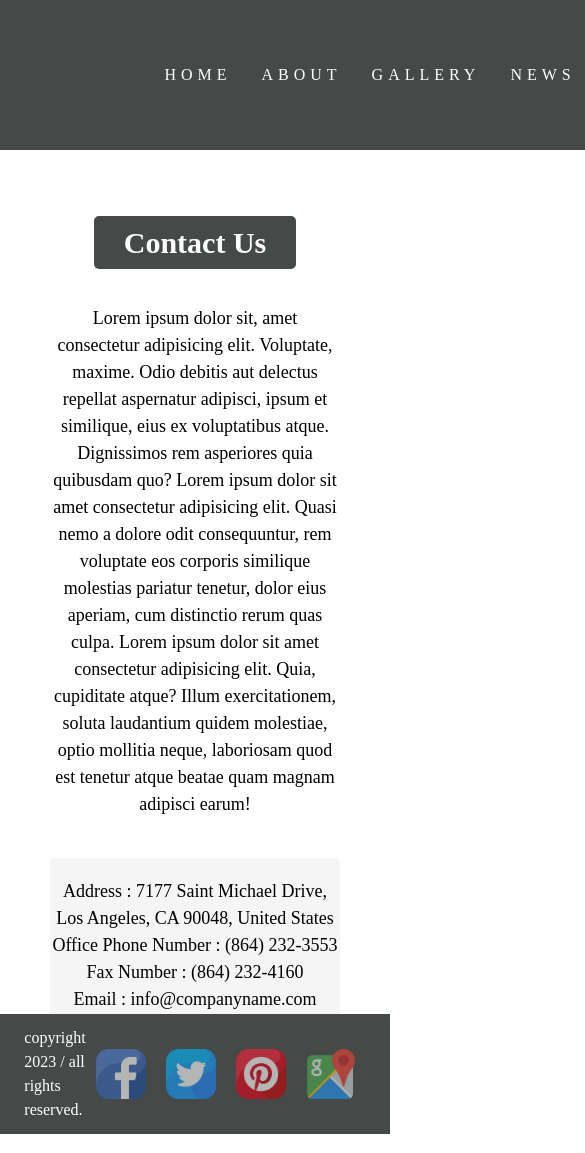
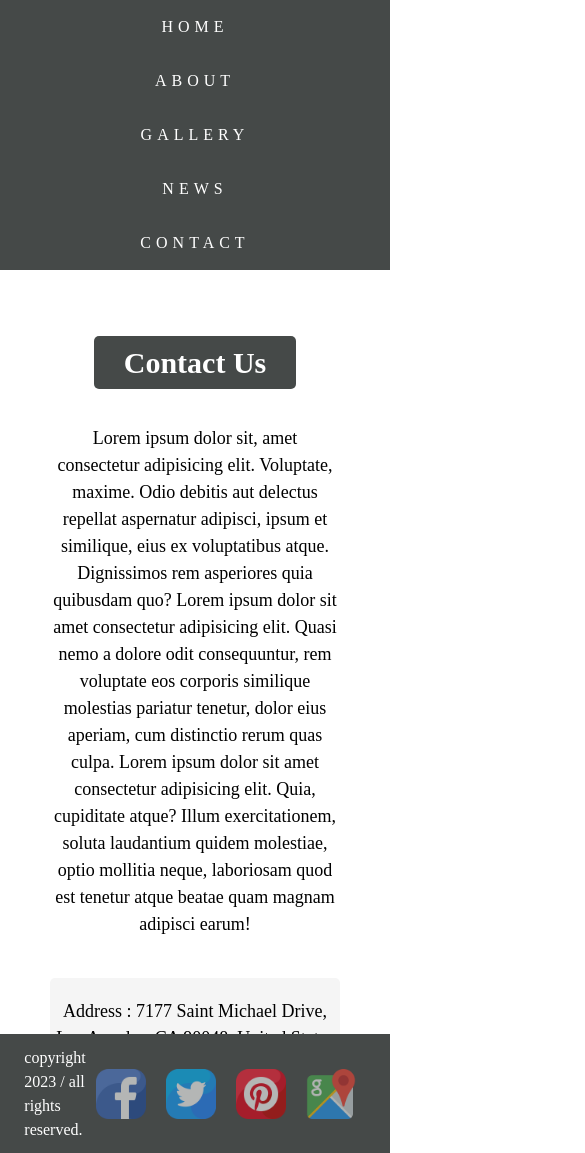
Before and after one commit to ruru-dev/hairSalonWebsite, a plain HTML site: page pages/contact.html in a window 390 px wide. Shown: the top 1153 px of the page, 585 px wide, since content can reach past the window. Before the commit the page ends 1033 px from the top, so only its background shows below. Drawn offline with Linux system fonts and the light colour scheme; a web font is replaced by a local one.

Commit message:
refine responsiveness

```diff
--- a/pages/contact.html
+++ b/pages/contact.html
@@ -17,7 +17,7 @@
       <div class="header-content">
         <img class="business-logo-image" src="../images/business-logo-image.jpg" alt="image not found">
         <nav class="container-nav-links">
-          <a href="../index.html">HOME</a>
+          <a href="./index.html">HOME</a>
           <a href="../pages/about.html">ABOUT</a>
           <a href="../pages/gallery.html">GALLERY</a>
           <a href="../pages/news.html">NEWS</a>
--- a/styles/contact.css
+++ b/styles/contact.css
@@ -31,12 +31,10 @@ h1 {
   padding: 20px 0px;
 }
 
-/* ************** */
 .container-footer {
   position: absolute;
   bottom: 0;
 }
-/* *************** */
 
 @media (max-width: 480px) {
   .container-content {
@@ -47,12 +45,10 @@ h1 {
     text-align: center;
   }
 
-/******************* */
   .container-footer {
     padding: 0px 30px;
     position: absolute;
     bottom: -290px;
-    margin-bottom: 0px;
+    margin-bottom: -20px;
   }
-/* ****************** */
 }
--- a/styles/header-footer.css
+++ b/styles/header-footer.css
@@ -9,19 +9,15 @@ header {
   position: relative;
 }
 
-nav {
+.container-nav-links {
   background-color: rgb(69,73,72);
   color: white;
   display: flex;
-  width: 1090px;
+  flex-direction: row;
   justify-content: end;
-}
-
-.container-nav-links {
-  display: flex;
-  flex-direction: row;
   align-items: center;
   height: 150px;
+  width: 1090px;
   letter-spacing: 5px;
   margin-right: 20px;
 }
@@ -67,7 +63,10 @@ nav {
   .business-logo-image {
     display: none;
   }
-  .about-us-message {
 
+  .container-nav-links {
+    flex-direction: column;
+    width: 100%;
+    height: auto;
   }
 }
```
